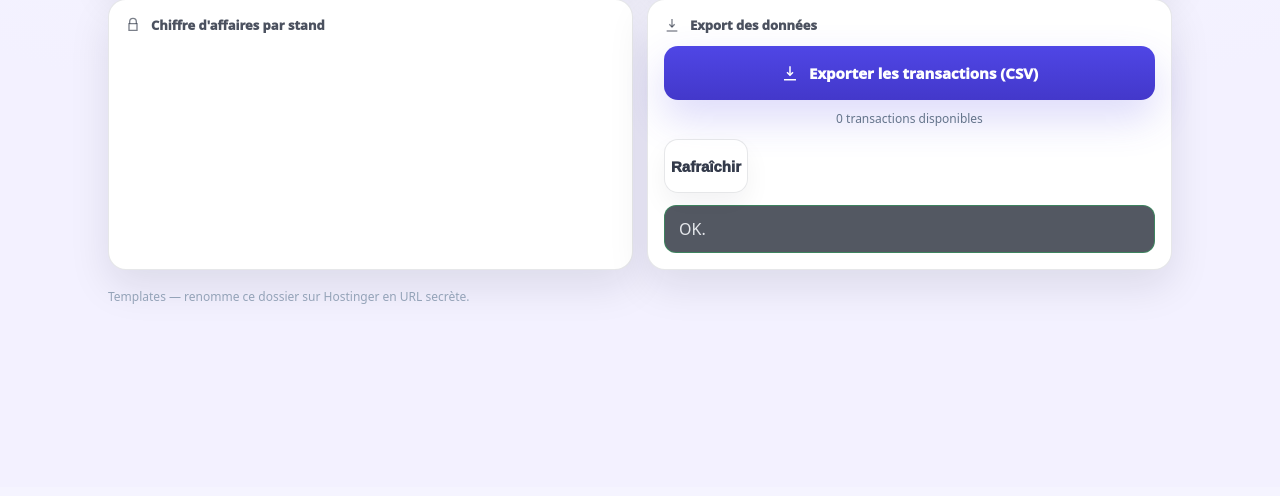
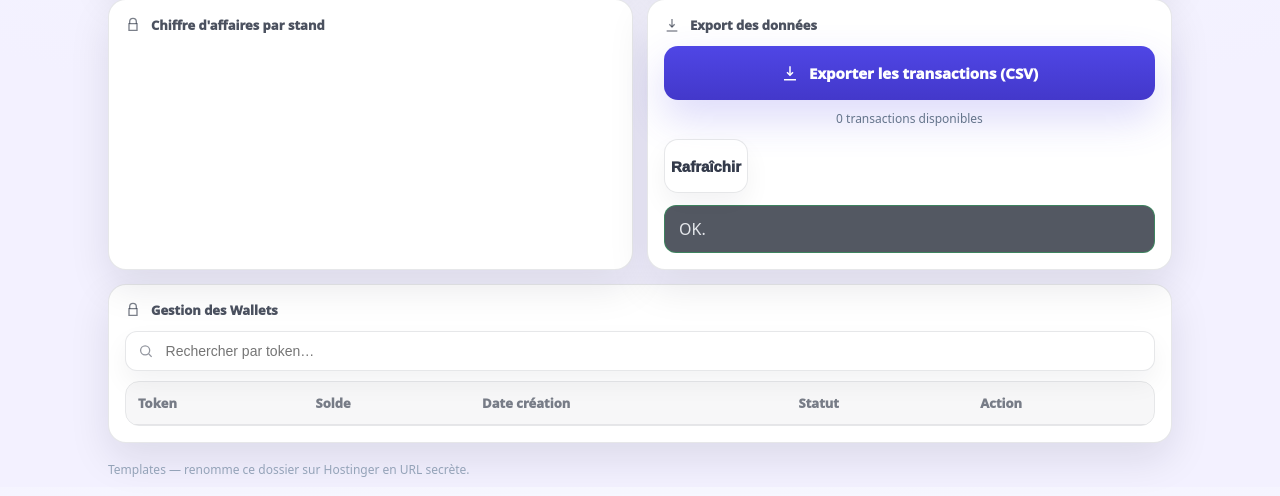
Before and after one commit to jprn/EventCash, a PHP site: page /admin/ in a window 1280 px wide. Shown: the part 313-809 px from the top of the page. Before the commit the page ends 617 px from the top, so only its background shows below. Run offline with PHP 8.4, Linux system fonts and the light colour scheme; data that the repository does not hold is empty.

Commit message:
20260215-5

```diff
--- a/admin/index.html
+++ b/admin/index.html
@@ -100,6 +100,36 @@
         </div>
       </div>
 
+      <div style="height:14px"></div>
+      <div class="a-card">
+        <div class="a-card-body">
+          <div class="a-section-title">
+            <svg viewBox="0 0 24 24"><path d="M7 10V7a5 5 0 0 1 10 0v3"/><path d="M6 10h12v10H6z"/></svg>
+            Gestion des Wallets
+          </div>
+
+          <div class="a-walletHeader">
+            <div class="a-search" style="flex:1">
+              <svg viewBox="0 0 24 24"><path d="M21 21l-4.3-4.3"/><path d="M11 18a7 7 0 1 1 0-14 7 7 0 0 1 0 14"/></svg>
+              <input id="walletSearch" placeholder="Rechercher par token…" />
+            </div>
+          </div>
+
+          <table class="a-table">
+            <thead>
+              <tr>
+                <th>Token</th>
+                <th>Solde</th>
+                <th>Date création</th>
+                <th>Statut</th>
+                <th>Action</th>
+              </tr>
+            </thead>
+            <tbody id="walletsTbody"></tbody>
+          </table>
+        </div>
+      </div>
+
       <div class="footer">Templates — renomme ce dossier sur Hostinger en URL secrète.</div>
     </div>
 
--- a/assets/css/admin.css
+++ b/assets/css/admin.css
@@ -32,3 +32,19 @@ body.admin .container{max-width:1100px}
 .a-toast{padding:12px 14px;border-radius:14px;border:1px solid rgba(15,23,42,.10);background:rgba(255,255,255,.7);color:rgba(15,23,42,.85)}
 .a-toast.ok{border-color:rgba(34,197,94,.35)}
 .a-toast.err{border-color:rgba(239,68,68,.4)}
+
+.a-walletHeader{display:flex;align-items:center;justify-content:space-between;gap:12px;margin-bottom:10px}
+.a-search{display:flex;align-items:center;gap:10px;border:1px solid rgba(15,23,42,.10);background:#fff;border-radius:12px;padding:10px 12px;box-shadow:0 12px 26px rgba(15,23,42,.05)}
+.a-search svg{width:16px;height:16px;stroke:rgba(15,23,42,.45);stroke-width:2;fill:none}
+.a-search input{border:0;outline:none;font-size:14px;min-width:240px;width:100%;background:transparent}
+.a-table{width:100%;border-collapse:separate;border-spacing:0;overflow:hidden;border-radius:14px;border:1px solid rgba(15,23,42,.10)}
+.a-table th,.a-table td{padding:12px 12px;border-bottom:1px solid rgba(15,23,42,.08);text-align:left;font-size:13px;vertical-align:middle}
+.a-table th{background:rgba(15,23,42,.03);color:rgba(15,23,42,.55);font-weight:1000}
+.a-table tr:last-child td{border-bottom:0}
+.a-token{font-family:ui-monospace,SFMono-Regular,Menlo,Monaco,Consolas,monospace;font-size:12px;color:rgba(15,23,42,.75);max-width:420px;white-space:nowrap;overflow:hidden;text-overflow:ellipsis}
+.a-badge{display:inline-flex;align-items:center;gap:8px;padding:6px 10px;border-radius:999px;font-weight:1000;font-size:12px;border:1px solid rgba(15,23,42,.10)}
+.a-badge.ok{background:rgba(34,197,94,.12);border-color:rgba(34,197,94,.22);color:rgba(22,163,74,1)}
+.a-badge.off{background:rgba(148,163,184,.18);border-color:rgba(148,163,184,.25);color:rgba(100,116,139,1)}
+.a-action{appearance:none;border:0;border-radius:10px;min-height:36px;padding:8px 12px;font-weight:1000;font-size:12px;cursor:pointer}
+.a-action.danger{background:rgba(239,68,68,.92);color:#fff}
+.a-action:disabled{opacity:.5;cursor:not-allowed}
--- a/assets/js/api.js
+++ b/assets/js/api.js
@@ -54,6 +54,8 @@ window.EvenCashApi=(function(){
     walletDebit:(qr_token,amount,product_name,stand_name)=>request("wallet_debit.php",{method:"POST",body:{qr_token,amount,product_name,stand_name}}),
     productsList:(stand)=>request("products_list.php",{query:{stand}}),
     metrics:()=>request("metrics.php"),
+    listWallets:(q)=>request("admin_wallets_list.php",{query:{q}}),
+    deactivateWallet:(wallet_id)=>request("admin_wallet_deactivate.php",{method:"POST",body:{wallet_id}}),
     exportCsvUrl:()=>{
       const {base}=cfg();
       const u=new URL(base+"/export_csv.php",window.location.origin);
```
Also changed, not shown: api/admin_wallet_deactivate.php (added, +41 -0 lines), api/admin_wallets_list.php (added, +26 -0 lines).
